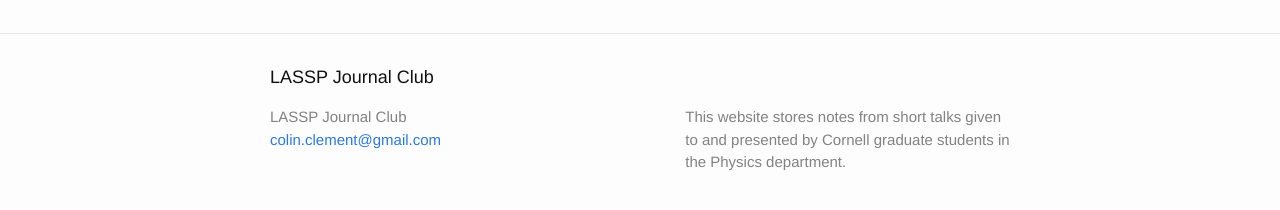
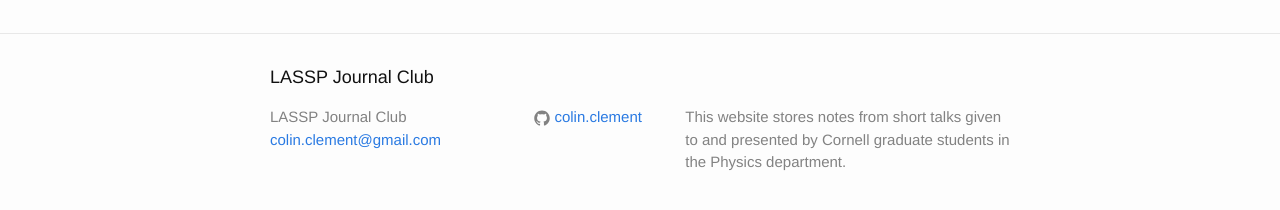
Before and after one commit to colinclement/lasspjc, a Jekyll site: the page built from index.html, in a window 1280 px wide. Shown: the part 443-653 px from the top of the page. Built offline with Jekyll 4.4.1, drawn with Linux system fonts in a browser that asks for light colours.

Commit message:
fiddle with config

```diff
--- a/_config.yml
+++ b/_config.yml
@@ -13,6 +13,7 @@
     by Cornell graduate students in the Physics department.
 baseurl: "" # the subpath of your site, e.g. /blog
 url: "https://colinclement.github.io/lasspjc" # the base hostname & protocol for your site
+github_username: colin.clement
 
 # Build settings
 markdown: kramdown
--- a/_config_dev.yml
+++ b/_config_dev.yml
@@ -12,7 +12,8 @@
     This website stores notes from short talks given to and presented
     by Cornell graduate students in the Physics department.
 baseurl: "" # the subpath of your site, e.g. /blog
-url: "http://localhost:4000/lasspjc"# the base hostname & protocol for your site
+url: "http://localhost:4000/lasspjc" # the base hostname & protocol for your site
+github_username: colin.clementt
 
 # Build settings
 markdown: kramdown
```
